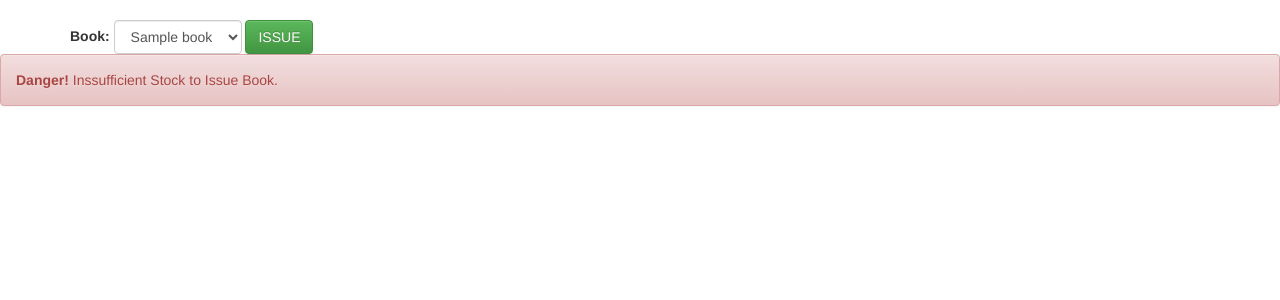
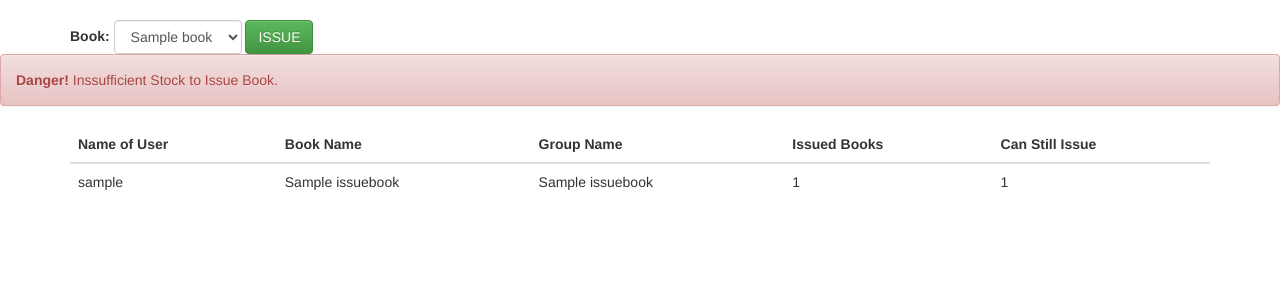
Before and after one commit to harshitanand/Libmgmt, a Django app: page /lend/lendbook/ in a window 1280 px wide. Shown: the part 52-352 px from the top of the page. Run offline with Django 3.2, Linux system fonts and the light colour scheme; a user stored in the database is signed in; tables that the repository leaves empty hold one stand-in row (values such as "Sample post"); some libraries are stand-ins or nearby versions.

Commit message:
corrected logic for different users

```diff
--- a/lend/models.py
+++ b/lend/models.py
@@ -20,3 +20,10 @@ class Issuebook(models.Model):
 
     def __str__(self):
         return self.username
+
+class usergroups(models.Model):
+    username = models.CharField(max_length=255, unique=True, blank=False)
+    group = models.CharField(max_length=120, blank=False)
+
+    def __str__(self):
+        return self.username
--- a/lend/views.py
+++ b/lend/views.py
@@ -1,28 +1,33 @@
 from django.shortcuts import render, redirect
 from django.contrib.auth.models import Group
 from django.contrib.auth.decorators import login_required, user_passes_test
-from models import Books, Issuebook
-
-group_name= ""
+from models import Books, Issuebook, usergroups
 
 def IsAdminUser(user):
     return user.is_staff
 
 @login_required
 def dasboard(request):
+    global group_name
     user = request.user
     if request.method == "GET":
         if not user.is_staff:
-            if user.groups.filter(name=['students', 'teachers']).exists():
-                return render(request, "lend/home.html", {'has_group': True})
-            else:
+            try:
+                if usergroups.objects.get(username=user.username):
+                    return render(request, "lend/home.html", {'has_group': True})
+            except:
                 return render(request, "lend/home.html", {'has_group': False})
         else:
             return render(request, "lend/home.html")
     elif request.method == "POST":
         gp_name = request.POST['filter']
-        group_name = gp_name
-        print gp_name
+        try:
+            g = usergroups.objects.get(username=user.username)
+            group_name = g.group
+        except:
+            user_group = usergroups(username=user.username, group=gp_name)
+            group_name = gp_name
+            user_group.save()
         group = Group.objects.get(name=gp_name)
         group.user_set.add(request.user)
         print user.groups.filter(name=gp_name).exists()
@@ -40,7 +45,7 @@ def addbook(request):
             status = request.POST['status']
             book = Books(name=name, author=author, copies=copies, status=status)
             book.save()
-            return redirect("/lend/")
+            return redirect("/lend/addbook")
         else:
             return render(request, "lend/addbook.html", {'books': books})
 
@@ -52,7 +57,8 @@ def lend(request):
             return teacherissue(request)
     else:
         books = Books.objects.all()
-        return render(request, "lend/lendbook.html", {'books': books})
+        issuedetails = Issuebook.objects.filter(username=request.user.username)
+        return render(request, "lend/lendbook.html", {'books': books, 'history': issuedetails})
 
 def studentissue(request):
     book = request.POST['bookname']
@@ -61,17 +67,19 @@ def studentissue(request):
     status = getbookstatus(request, book)
     if status:
         try:
-            issuedetails = Issuebook.objects.filter(username = u).order_by("-id")[0]
+            issuedetails = Issuebook.objects.filter(username=u).reverse()[0]
             if issuedetails.can_issue:
                 issuedetails.issued += 1
                 issuedetails.can_issue -= 1
                 status = True
+                issuedetails.save()
             else:
                 status = False
-            return render(request, "lend/lendbook.html", {'books': books,'status': status, 'history': issuedetails})
+            return render(request, "lend/lendbook.html", {'books': books, 'status': status, 'history': issuedetails})
         except:
-            issuedetails = Issuebook(username=u, bookname=book, groupname="student", issued=1, can_issue=2)
+            issuedetails = Issuebook(username=u, bookname=book, groupname="students", issued=1, can_issue=2)
             issuedetails.save()
+            issuedetails = Issuebook.objects.filter(username=u)
             return render(request, "lend/lendbook.html", {'books': books, 'status': True, 'history': issuedetails})
     else:
         return render(request, "lend/lendbook.html", {'books': books, 'status': False})
--- a/templates/lend/lendbook.html
+++ b/templates/lend/lendbook.html
@@ -18,7 +18,12 @@
         <div class="alert alert-success">
             <strong>Success!</strong>Book Issued Successfully .
         </div>
-        <div class="container">
+    {% else %}
+        <div class="alert alert-danger">
+                <strong>Danger!</strong> Inssufficient Stock to Issue Book.
+        </div>
+    {% endif %}
+    <div class="container">
     <table class="table">
     <thead>
       <tr>
@@ -42,9 +47,4 @@
     {% endfor %}
     </table>
     </div>
-    {% else %}
-        <div class="alert alert-danger">
-                <strong>Danger!</strong> Inssufficient Stock to Issue Book.
-        </div>
-    {% endif %}
 {% endblock %}
--- a/templates/registration/login.html
+++ b/templates/registration/login.html
@@ -9,8 +9,8 @@
           <h1 class="text-center">Login</h1>
       </div>
       <div class="modal-body">
-          <form class="form col-md-12 center-block" action="" method="post">
-            {% csrf_token %}
+          <form class="form col-md-12 center-block" action="." method="post">
+              {% csrf_token %}
               <div class="form-group">
               <input type="text" class="form-control input-lg" placeholder="Username" name="username">
             </div>
```
Also changed, not shown: lend/migrations/0004_usergroups.py (added), 4 other files.
